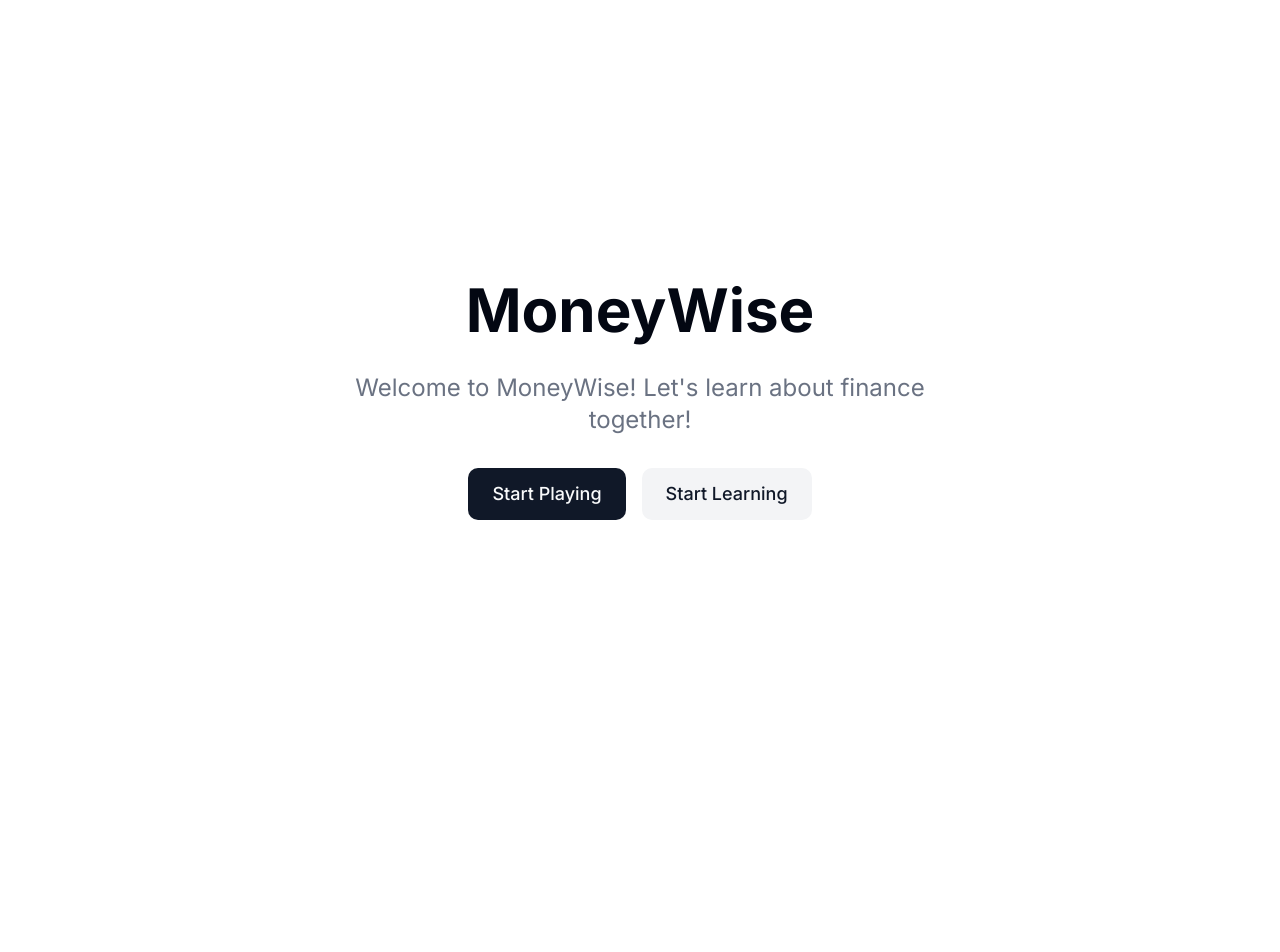
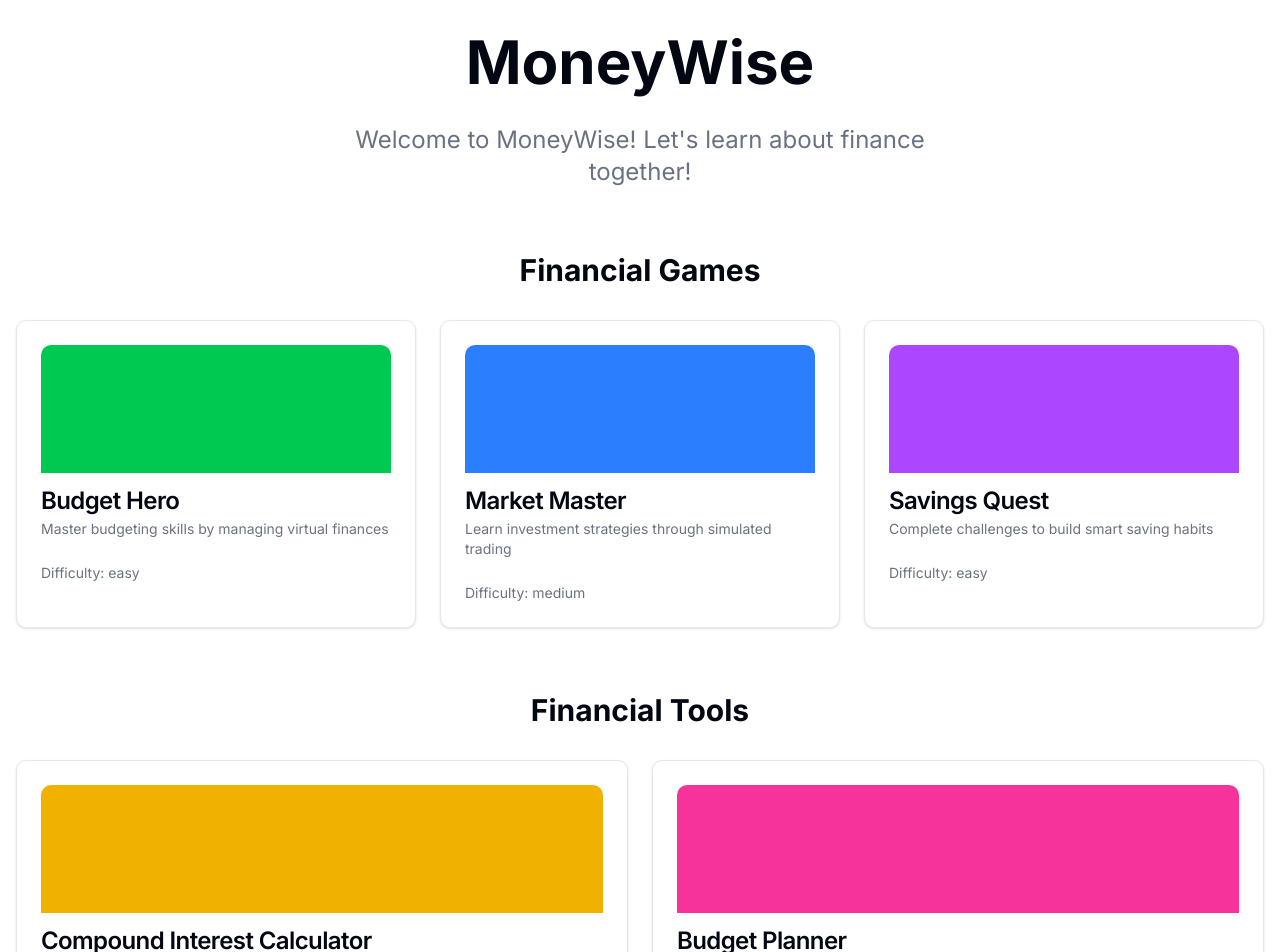
Before and after one commit to SM7958302/moneywise-app, a Next.js app: page / in a window 1280 px wide. Shown: the top 952 px of the page. Before the commit the page ends 800 px from the top, so only its background shows below. Built offline with nearby package versions, Linux system fonts and the light colour scheme; no server answers.

Commit message:
feat: simplify app to neal.fun style with static pages

```diff
--- /dev/null
+++ b/src/app/games/[id]/page.tsx
@@ -0,0 +1,98 @@
+"use client"
+
+import { useParams } from "next/navigation"
+import { motion } from "framer-motion"
+import Link from "next/link"
+
+const games = {
+  "budget-hero": {
+    title: "Budget Hero",
+    description: "Master your budgeting skills by managing virtual finances. Make smart decisions about income and expenses to achieve financial goals.",
+    instructions: "1. Set your monthly budget\n2. Allocate funds to different categories\n3. Handle unexpected expenses\n4. Try to save and invest wisely",
+    color: "bg-green-500"
+  },
+  "market-master": {
+    title: "Market Master",
+    description: "Learn investment strategies through simulated trading. Experience the ups and downs of the market without real risk.",
+    instructions: "1. Start with virtual money\n2. Research different stocks\n3. Make investment decisions\n4. Track your portfolio performance",
+    color: "bg-blue-500"
+  },
+  "savings-quest": {
+    title: "Savings Quest",
+    description: "Complete challenges to build smart saving habits. Learn the importance of emergency funds and long-term savings.",
+    instructions: "1. Choose your savings goal\n2. Complete daily challenges\n3. Avoid spending temptations\n4. Track your progress",
+    color: "bg-purple-500"
+  }
+}
+
+export default function GamePage() {
+  const params = useParams()
+  const gameId = params.id as string
+  const game = games[gameId as keyof typeof games]
+
+  if (!game) {
+    return (
+      <div className="min-h-screen bg-background flex flex-col items-center justify-center p-4">
+        <div className="text-center space-y-4">
+          <h1 className="text-2xl font-bold text-foreground">Game Not Found</h1>
+          <p className="text-muted-foreground">This game doesn't exist yet.</p>
+          <Link
+            href="/"
+            className="inline-flex items-center justify-center px-6 py-3 text-lg font-medium text-primary-foreground bg-primary rounded-lg hover:bg-primary/90 transition-colors"
+          >
+            Go Home
+          </Link>
+        </div>
+      </div>
+    )
+  }
+
+  return (
+    <div className="min-h-screen bg-background">
+      <div className="container mx-auto px-4 py-8">
+        <motion.div
+          initial={{ opacity: 0, y: 20 }}
+          animate={{ opacity: 1, y: 0 }}
+          transition={{ duration: 0.8 }}
+          className="max-w-4xl mx-auto"
+        >
+          <div className={`w-full h-48 rounded-lg ${game.color} mb-8`} />
+
+          <div className="space-y-8">
+            <div className="flex items-center justify-between">
+              <h1 className="text-4xl font-bold text-foreground">{game.title}</h1>
+              <Link
+                href="/"
+                className="text-muted-foreground hover:text-foreground transition-colors"
+              >
+                ← Back to Games
+              </Link>
+            </div>
+
+            <div className="prose prose-lg dark:prose-invert">
+              <p>{game.description}</p>
+
+              <h2 className="text-2xl font-bold mt-8 mb-4">How to Play</h2>
+              <div className="space-y-2">
+                {game.instructions.split('\n').map((instruction, index) => (
+                  <p key={index} className="flex items-start">
+                    <span className="text-muted-foreground mr-2">{instruction}</span>
+                  </p>
+                ))}
+              </div>
+            </div>
+
+            <div className="flex justify-center pt-8">
+              <button
+                className="px-8 py-4 text-lg font-medium text-white bg-primary rounded-lg hover:bg-primary/90 transition-colors"
+                onClick={() => alert('Game coming soon!')}
+              >
+                Start Game
+              </button>
+            </div>
+          </div>
+        </motion.div>
+      </div>
+    </div>
+  )
+}
--- a/src/app/page.tsx
+++ b/src/app/page.tsx
@@ -3,36 +3,49 @@
 import { useEffect, useState } from "react"
 import Link from "next/link"
 import { motion } from "framer-motion"
-import { Header } from "@/components/header"
-import { Button } from "@/components/ui/button"
 import { Card, CardContent, CardDescription, CardHeader, CardTitle } from "@/components/ui/card"
 
-const features = [
+const games = [
   {
-    title: "Interactive Learning",
-    description: "Learn financial concepts through engaging interactive modules and real-world scenarios.",
-    href: "/learn"
+    id: "budget-hero",
+    title: "Budget Hero",
+    description: "Master budgeting skills by managing virtual finances",
+    difficulty: "easy",
+    color: "bg-green-500"
   },
   {
-    title: "Financial Games",
-    description: "Play fun games that teach budgeting, investing, and money management skills.",
-    href: "/games"
+    id: "market-master",
+    title: "Market Master",
+    description: "Learn investment strategies through simulated trading",
+    difficulty: "medium",
+    color: "bg-blue-500"
   },
   {
-    title: "Smart Tools",
-    description: "Use AI-powered calculators and tools to make informed financial decisions.",
-    href: "/tools"
+    id: "savings-quest",
+    title: "Savings Quest",
+    description: "Complete challenges to build smart saving habits",
+    difficulty: "easy",
+    color: "bg-purple-500"
+  }
+]
+
+const tools = [
+  {
+    id: "compound-calculator",
+    title: "Compound Interest Calculator",
+    description: "See how your money grows over time",
+    color: "bg-yellow-500"
   },
   {
-    title: "Track Progress",
-    description: "Monitor your learning journey and earn rewards as you master new skills.",
-    href: "/progress"
+    id: "budget-planner",
+    title: "Budget Planner",
+    description: "Plan and track your monthly expenses",
+    color: "bg-pink-500"
   }
 ]
 
 export default function HomePage() {
   const [greeting, setGreeting] = useState("")
-  const [error, setError] = useState("")
 
   useEffect(() => {
     fetch("/welcome")
@@ -50,12 +63,13 @@ export default function HomePage() {
   }, [])
 
   return (
-    <div className="min-h-screen bg-background flex flex-col items-center justify-center p-4">
+    <div className="min-h-screen bg-background">
+      <div className="container mx-auto px-4 py-8">
         <motion.div
           initial={{ opacity: 0, y: 20 }}
           animate={{ opacity: 1, y: 0 }}
           transition={{ duration: 0.8 }}
-        className="text-center space-y-8"
+          className="text-center space-y-8 mb-16"
         >
           <h1 className="text-4xl md:text-6xl font-bold text-foreground">
             MoneyWise
@@ -63,21 +77,59 @@ export default function HomePage() {
           <p className="text-xl md:text-2xl text-muted-foreground max-w-2xl mx-auto">
             {greeting}
           </p>
-        <div className="flex flex-col md:flex-row gap-4 justify-center">
-          <Link
-            href="/games"
-            className="inline-flex items-center justify-center px-6 py-3 text-lg font-medium text-primary-foreground bg-primary rounded-lg hover:bg-primary/90 transition-colors"
+        </motion.div>
+
+        <section className="mb-16">
+          <h2 className="text-3xl font-bold mb-8 text-center">Financial Games</h2>
+          <div className="grid grid-cols-1 md:grid-cols-2 lg:grid-cols-3 gap-6">
+            {games.map((game) => (
+              <motion.div
+                key={game.id}
+                whileHover={{ scale: 1.02 }}
+                whileTap={{ scale: 0.98 }}
               >
-            Start Playing
+                <Link href={`/games/${game.id}`}>
+                  <Card className="h-full hover:shadow-lg transition-shadow cursor-pointer">
+                    <CardHeader>
+                      <div className={`w-full h-32 rounded-t-lg ${game.color} mb-4`} />
+                      <CardTitle>{game.title}</CardTitle>
+                      <CardDescription>{game.description}</CardDescription>
+                    </CardHeader>
+                    <CardContent>
+                      <div className="text-sm text-muted-foreground">
+                        Difficulty: {game.difficulty}
+                      </div>
+                    </CardContent>
+                  </Card>
                 </Link>
-          <Link
-            href="/learn"
-            className="inline-flex items-center justify-center px-6 py-3 text-lg font-medium text-secondary-foreground bg-secondary rounded-lg hover:bg-secondary/90 transition-colors"
+              </motion.div>
+            ))}
+          </div>
+        </section>
+
+        <section>
+          <h2 className="text-3xl font-bold mb-8 text-center">Financial Tools</h2>
+          <div className="grid grid-cols-1 md:grid-cols-2 gap-6">
+            {tools.map((tool) => (
+              <motion.div
+                key={tool.id}
+                whileHover={{ scale: 1.02 }}
+                whileTap={{ scale: 0.98 }}
               >
-            Start Learning
+                <Link href={`/tools/${tool.id}`}>
+                  <Card className="h-full hover:shadow-lg transition-shadow cursor-pointer">
+                    <CardHeader>
+                      <div className={`w-full h-32 rounded-t-lg ${tool.color} mb-4`} />
+                      <CardTitle>{tool.title}</CardTitle>
+                      <CardDescription>{tool.description}</CardDescription>
+                    </CardHeader>
+                  </Card>
                 </Link>
+              </motion.div>
+            ))}
           </div>
-      </motion.div>
+        </section>
+      </div>
     </div>
   )
 }
```
Lines whose indentation alone changed are shown as unchanged.
